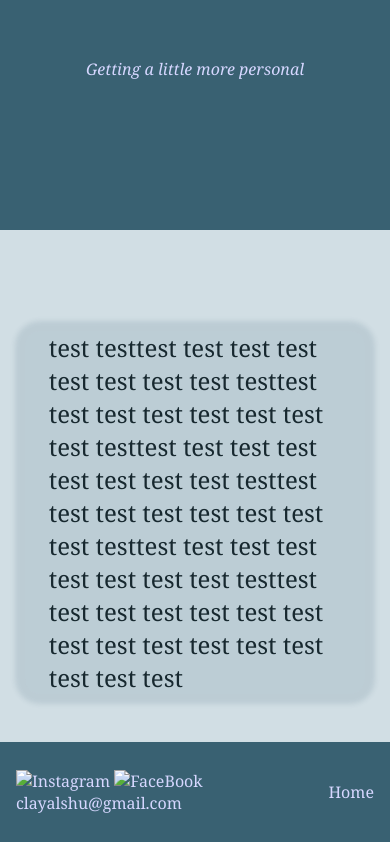
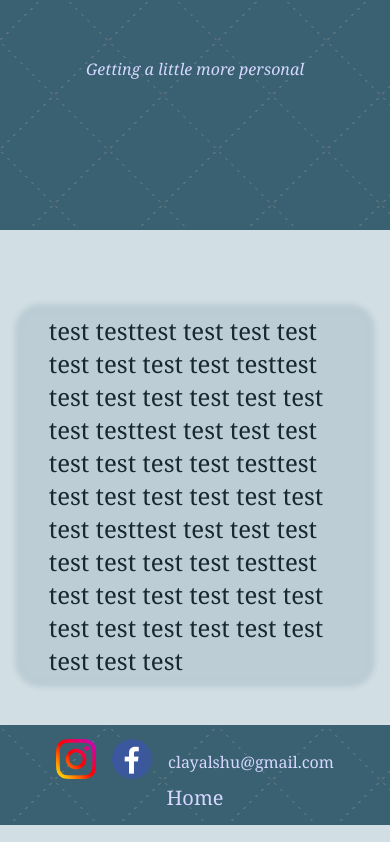
Before and after one commit to Clayal10/portfolio, a plain HTML site: page personal.html in a window 390 px wide. Shown: the part 614-1456 px from the top of the page. Drawn offline with Linux system fonts and the light colour scheme.

Commit message:
Finished most of the solid stying, just need to fill in content and style that

```diff
--- a/css/style.css
+++ b/css/style.css
@@ -10,10 +10,20 @@ body{
 }
 /**** Header ****/
 header{
-    background-color: #396172;
     width: 100%;
     color: #d6d7ff;
     position: relative;
+    /*I got this code online*/
+    background:
+        radial-gradient(rgba(100, 100, 100, 0.1) 3px, transparent 4px),
+        radial-gradient(rgba(100, 100, 100, 0.1) 3px, transparent 4px),
+        linear-gradient(#396172 4px, transparent 0),
+        linear-gradient(45deg, transparent 74px, transparent 75px, #a4a4a44a 75px, #a4a4a44a 76px, transparent 77px, transparent 109px),
+        linear-gradient(-45deg, transparent 75px, transparent 76px, #a4a4a44a 76px, #a4a4a44a 77px, transparent 78px, transparent 109px),
+        #396172;
+    background-size: 109px 109px, 109px 109px,100% 6px, 109px 109px, 109px 109px;
+    background-position: 54px 55px, 0px 0px, 0px 0px, 0px 0px, 0px 0px;
+    /**/
 }
 nav{
     position: absolute;
@@ -35,6 +45,7 @@ nav{
     flex-direction: row;
     justify-content: space-around;
     align-items: center;
+    gap: 1em;
 }
 .nav_button{
     text-decoration: none;
@@ -64,7 +75,7 @@ nav{
 
 /**** Main ****/
 main{
-    margin-top: 12vh;
+    margin-top: 10vh;
     margin-left: 0;
     margin-right: 0;
     display: flex;
@@ -90,11 +101,19 @@ main{
 
 /****Footer****/
 footer{
-    background-color: #396172;
     width: 100%;
     height: 100px;
     color: #d6d7ff;
     margin-top: 3em;
+    background:
+        radial-gradient(rgba(100, 100, 100, 0.1) 3px, transparent 4px),
+        radial-gradient(rgba(100, 100, 100, 0.1) 3px, transparent 4px),
+        linear-gradient(#396172 4px, transparent 0),
+        linear-gradient(45deg, transparent 74px, transparent 75px, #a4a4a44a 75px, #a4a4a44a 76px, transparent 77px, transparent 109px),
+        linear-gradient(-45deg, transparent 75px, transparent 76px, #a4a4a44a 76px, #a4a4a44a 77px, transparent 78px, transparent 109px),
+        #396172;
+    background-size: 109px 109px, 109px 109px,100% 6px, 109px 109px, 109px 109px;
+    background-position: 54px 55px, 0px 0px, 0px 0px, 0px 0px, 0px 0px;
 
     display: flex;
     flex-direction: row;
@@ -104,17 +123,58 @@ footer{
 footer a{
     text-decoration: none;
     color: inherit;
+    font-size: 16px;
+    transition-duration: 0.2s;
 }
 footer div{
-    margin: 1em;
+    margin-left: 3em;
+    margin-right: 3em;
+}
+.social_link{
+    display: flex;
+    flex-direction: row;
+    align-items: center;
+    gap: 1em;
+}
+.personal_link a{
+    text-align: left;
+    font-size: 20px;
+}
+footer img{
+    height: 60px;
+    width: auto;
+}
+footer a:hover{
+    transition-duration: 0.2s;
+    transform: scale(1.05);
 }
 
 /****For Mobile Size****/
-@media(max-width: 480px){
+@media(max-width: 550px){
     nav{
         justify-content: space-around;
     }
     .nav_buttons{
         flex-direction: column;
+        gap: 1em;
+    }
+    .nav_button{
+        font-size: 32px;
+        background-color: #a4c0cc;
+        color:#1C0740;
+        box-shadow: 0 0 3px 3px #30515f;
+    }
+    .nav_button:hover{
+        font-size: 34px;
+    }
+    .personal_link{
+        margin: 0;
+    }
+    footer{
+        flex-direction: column;
+        justify-content: center;
+    }
+    footer img{
+        height: 40px;
     }
 }
--- a/personal.html
+++ b/personal.html
@@ -24,8 +24,8 @@
     </body>
     <footer>
         <div class="social_link">
-            <img src="" alt="Instagram">
-            <img src="" alt="FaceBook">
+            <a href="https://www.instagram.com/clayal10"><img src="media/instagram.png" alt="instagram"></a>
+            <a href="https://www.facebook.com/profile.php?id=100088596630527"><img src="media/facebook.png" alt="facebook"></a>
             <a href="mailto:clayalshu@gmail.com">clayalshu@gmail.com</a>
         </div>
         <div class="personal_link">
```
Also changed, not shown: index.html (+2 -2 lines), media/facebook.png (added), media/instagram.png (added).
